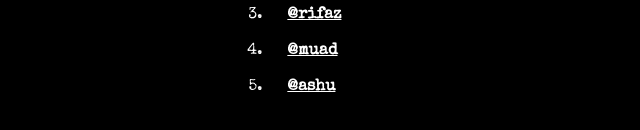
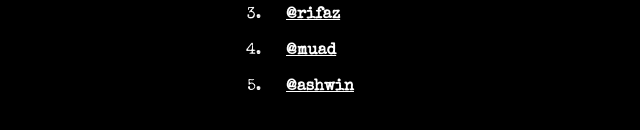
Before and after one commit to rabeeh-ta/github101, a plain HTML site: page index.html in a window 1280 px wide. Shown: the part 164-294 px from the top of the page, 320-960 px from the left. Drawn offline with nearby package versions, Linux system fonts and the light colour scheme.

Commit message:
ashwin.html

```diff
--- a/index.html
+++ b/index.html
@@ -51,7 +51,7 @@
                     <a href="https://github.com/MuadhAli">@muad</a>
                 </li>
                 <li>
-                    <a href="https://github.com/ashvyn007">@ashu</a>
+                    <a href="https://github.com/ashvyn007">@ashwin</a>
                 </li>
 
             </ol>
```
